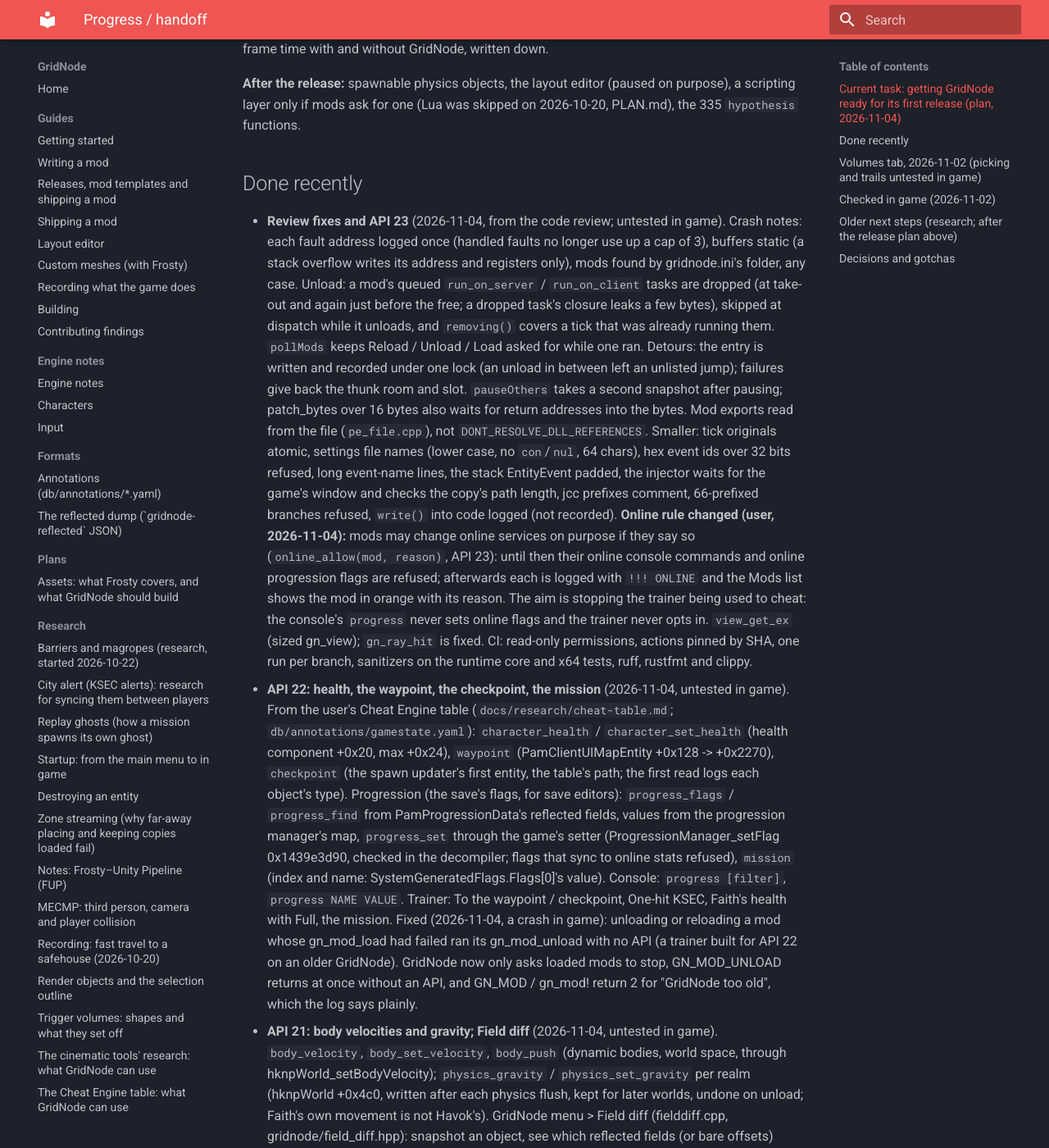
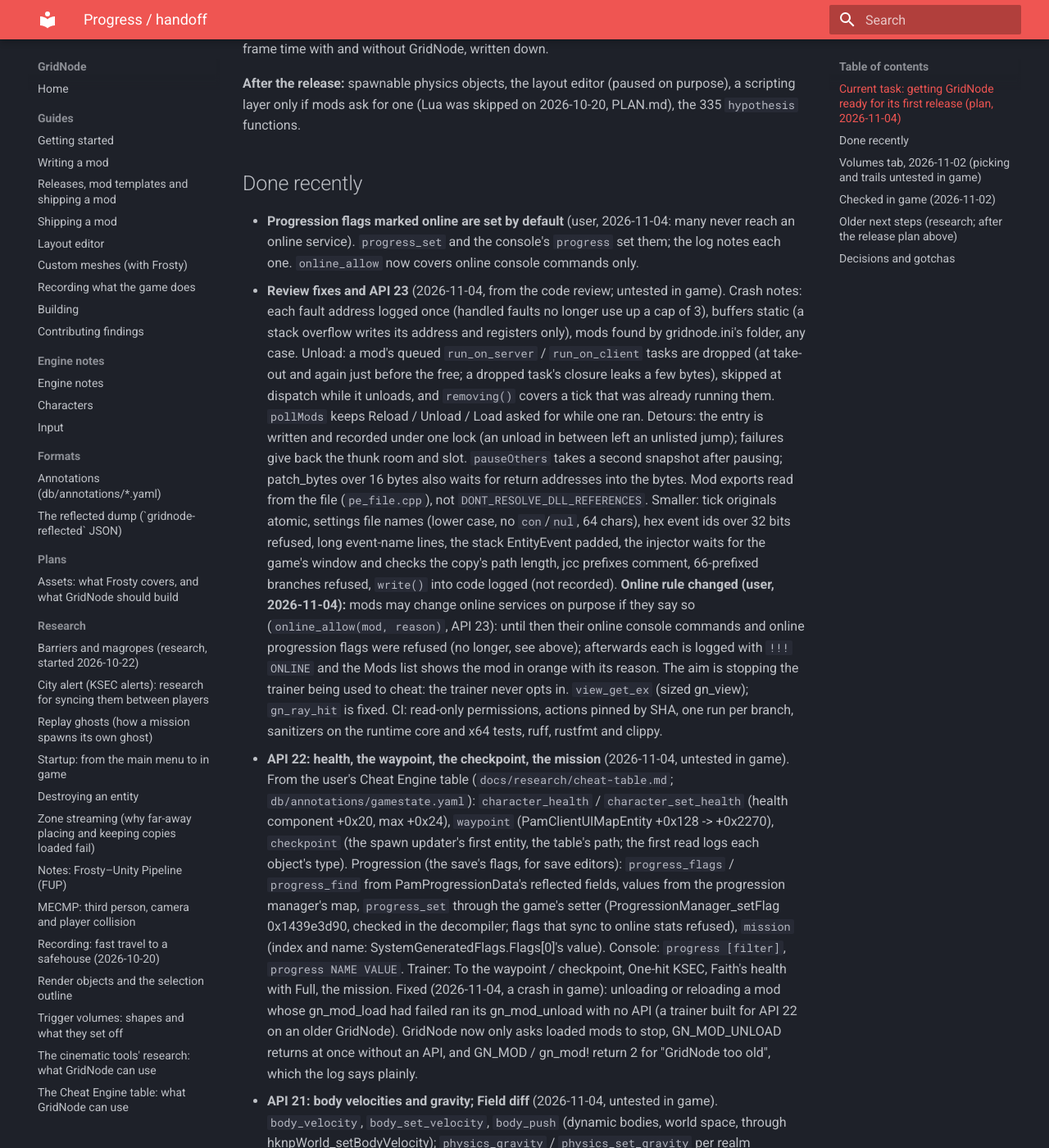
Before and after one commit to CodeNameMeteor/Gridnode, an MkDocs documentation site: the page built from docs/progress.md, in a window 1280 px wide and 1400 px high, scrolled down 1186 px. Shown: the whole window at 82% size. Built offline with MkDocs 1.6.1 and Material for MkDocs 9.7.7, drawn with Linux system fonts in a browser that asks for light colours; some of the changed text lies outside the part shown.

Commit message:
Progression flags marked as online are set by default
Many flags the game's data marks as synced to online stats never reach an
online service (user, 2026-11-04). progress_set and the console's progress
command now set them like any other flag; the log notes each one.
online_allow covers online console commands only.

Co-Authored-By: Claude Opus 5.5 <noreply@anthropic.com>
Claude-Session: https://claude.ai/code/session_019UGCLg9eaPQDMaoWxTYdwq

```diff
--- a/docs/progress.md
+++ b/docs/progress.md
@@ -18,8 +18,8 @@ a release, "should" before if there is time, the rest after. Open decisions for
 2. **Online safety audit.** One list of everything that could reach EA's services or Beat Revival,
    checked in code: the console's online commands (confirmation; mods: refused without
    `online_allow`, enforced in `consoleRunFor` since 2026-11-04), settings marked online (mods
-   warned), the trainer's upload block, progression flags that sync to online (refused without
-   `online_allow`), nothing else sending. A short docs page "GridNode and online play" (modding.md
+   warned), the trainer's upload block, progression flags marked online (set, logged: user's call,
+   many are not online), nothing else sending. A short docs page "GridNode and online play" (modding.md
    has the rule now: "Online services").
 3. **What the release is (decide).** Proposed: two zips. *GridNode* for players: the player build
    (no inspector, console, editor, recorder), `gridnode_inject.exe`, `version.dll`, `mods/`. *GridNode
@@ -49,6 +49,9 @@ a release, "should" before if there is time, the rest after. Open decisions for
 mods ask for one (Lua was skipped on 2026-10-20, PLAN.md), the 335 `hypothesis` functions.
 
 ## Done recently
+- **Progression flags marked online are set by default** (user, 2026-11-04: many never reach an
+  online service). `progress_set` and the console's `progress` set them; the log notes each one.
+  `online_allow` now covers online console commands only.
 - **Review fixes and API 23** (2026-11-04, from the code review; untested in game). Crash notes: each
   fault address logged once (handled faults no longer use up a cap of 3), buffers static (a stack
   overflow writes its address and registers only), mods found by gridnode.ini's folder, any case.
@@ -65,9 +68,9 @@ mods ask for one (Lua was skipped on 2026-10-20, PLAN.md), the 335 `hypothesis`
   jcc prefixes comment, 66-prefixed branches refused, `write()` into code logged (not recorded).
   **Online rule changed (user, 2026-11-04):** mods may change online services on purpose if they
   say so (`online_allow(mod, reason)`, API 23): until then their online console commands and online
-  progression flags are refused; afterwards each is logged with `!!! ONLINE` and the Mods list shows
+  progression flags were refused (no longer, see above); afterwards each is logged with `!!! ONLINE` and the Mods list shows
   the mod in orange with its reason. The aim is stopping the trainer being used to cheat: the
-  console's `progress` never sets online flags and the trainer never opts in. `view_get_ex` (sized
+  trainer never opts in. `view_get_ex` (sized
   gn_view); `gn_ray_hit` is fixed. CI: read-only permissions, actions pinned by SHA, one run per
   branch, sanitizers on the runtime core and x64 tests, ruff, rustfmt and clippy.
 - **API 22: health, the waypoint, the checkpoint, the mission** (2026-11-04, untested in game). From
```
Also changed, not shown: docs/handover.md (+3 -3 lines), docs/index.md (+2 -2 lines), docs/modding.md (+4 -4 lines), 8 other files.
